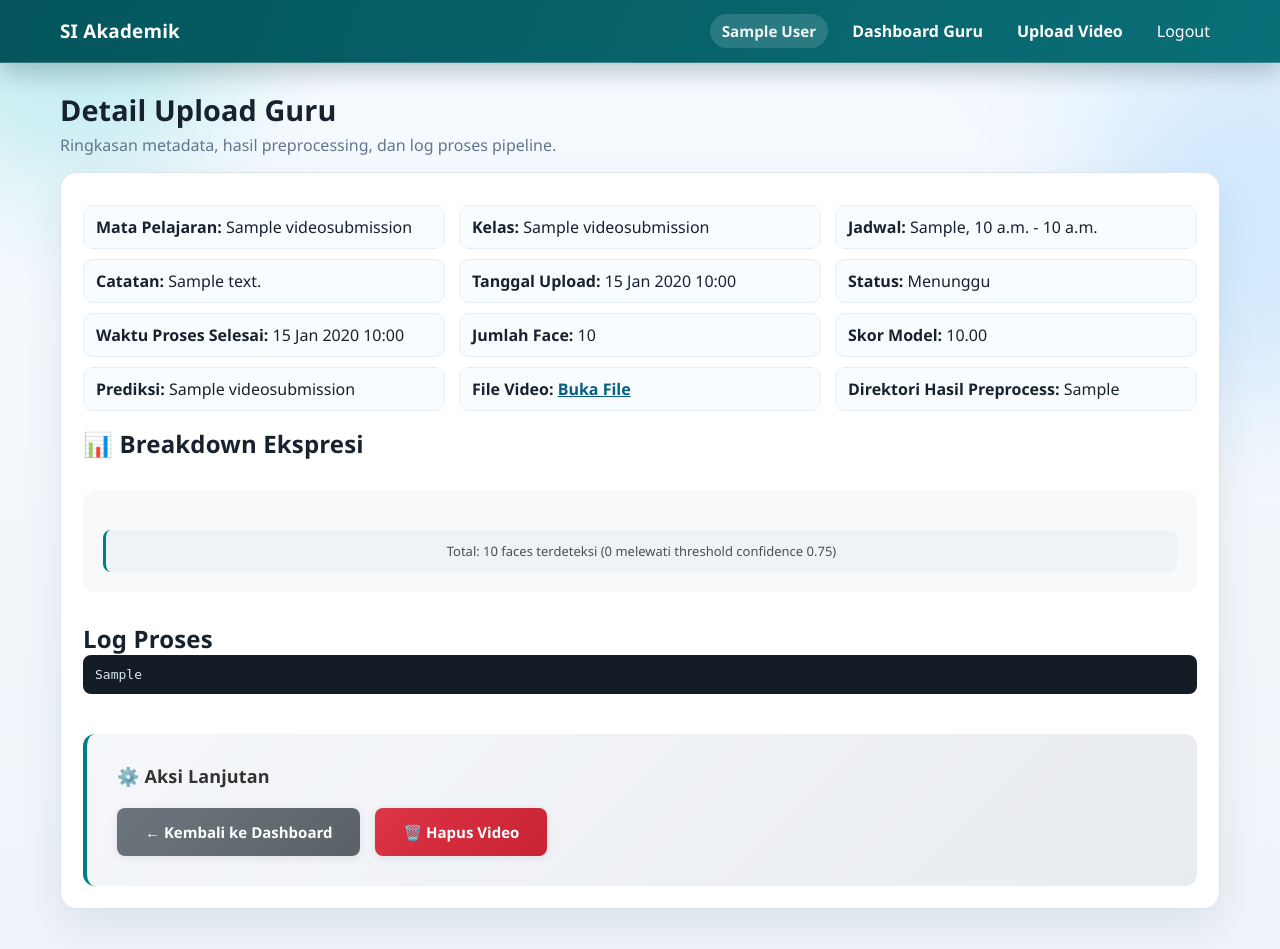
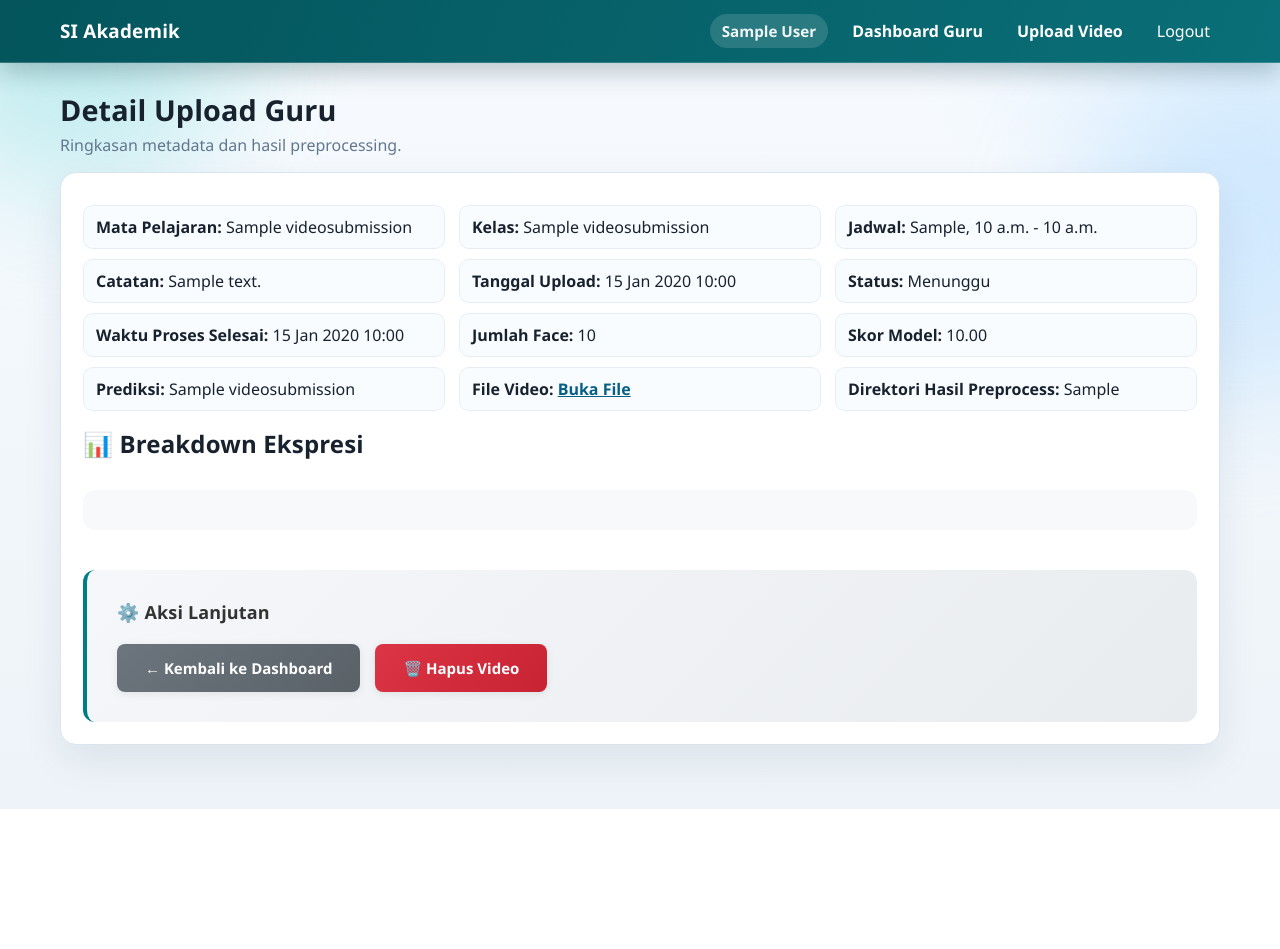
Before and after one commit to reynaldabnerr/classroom-activity-monitoring-system, a Django app: page /guru/submission/1/ in a window 1280 px wide. Shown: the top 949 px of the page. After the commit the page ends 809 px from the top, so only its background shows below. Run offline with Django 5.2, Linux system fonts and the light colour scheme; a user stored in the database is signed in; tables that the repository leaves empty hold one stand-in row (values such as "Sample post").

Commit message:
Remove process log section from teacher submission detail view

```diff
--- a/templates/teacher/submission_detail.html
+++ b/templates/teacher/submission_detail.html
@@ -7,7 +7,7 @@
 {% block content %}
 <section class="page-head">
     <h1>Detail Upload Guru</h1>
-    <p>Ringkasan metadata, hasil preprocessing, dan log proses pipeline.</p>
+    <p>Ringkasan metadata dan hasil preprocessing.</p>
 </section>
 
 <section class="card">
@@ -47,16 +47,8 @@
             {% endwith %}
             {% endwith %}
         </div>
-        {% with breakdown=submission.expression_breakdown|json_loads %}
-        {% with total_filtered=breakdown|dict_sum_values %}
-        <p class="breakdown-note">Total: {{ submission.total_faces }} faces terdeteksi ({{ total_filtered }} melewati threshold confidence 0.75)</p>
-        {% endwith %}
-        {% endwith %}
     </div>
     {% endif %}
-
-    <h2>Log Proses</h2>
-    <pre class="log-box">{{ submission.process_log|default:'Belum ada log.' }}</pre>
 
     <!-- Action Buttons -->
     <div class="action-section">
```
Also changed, not shown: templates/principal/submission_detail.html (+0 -7 lines).
